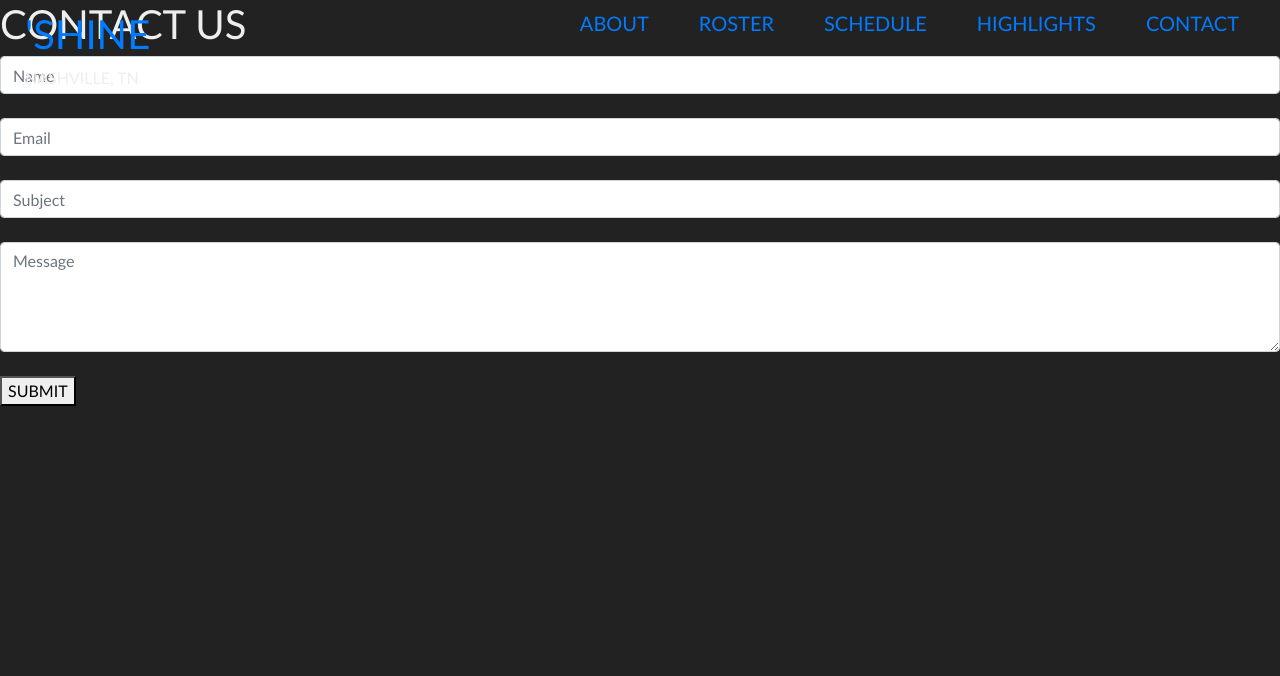
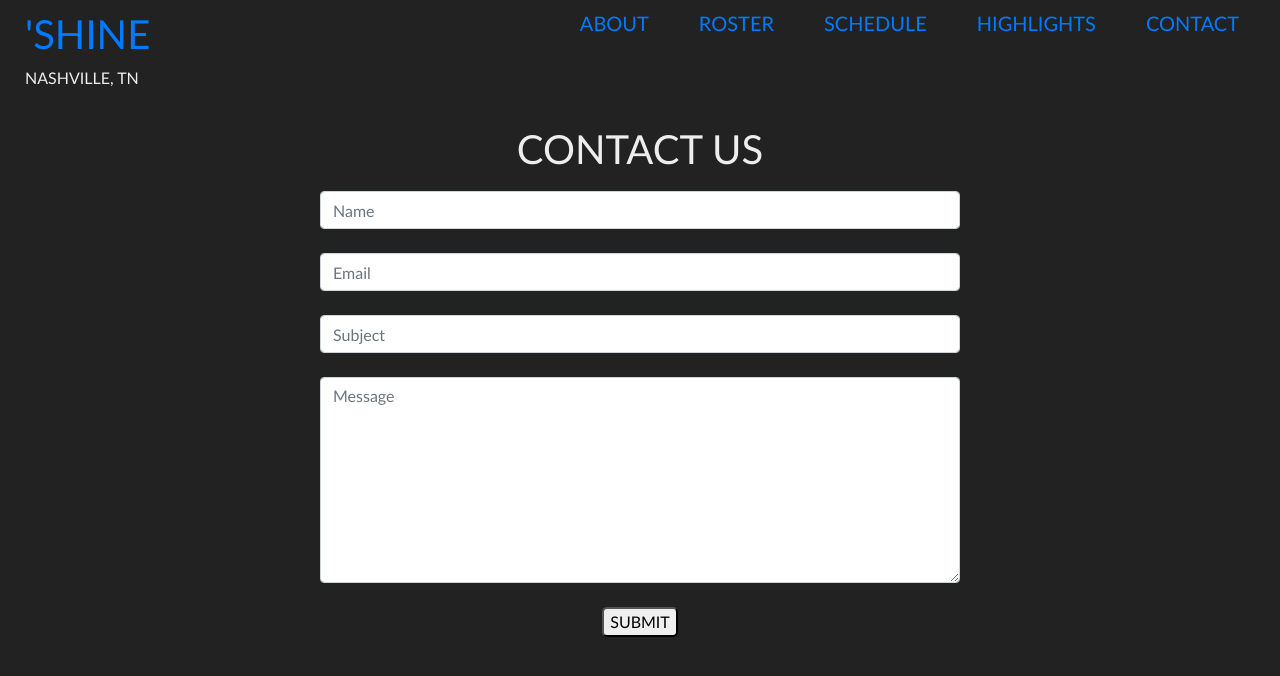
Before and after one commit to liz-barnes/nashville-shine-ultimate, a React (Create React App) app: page /contact in a window 1280 px wide. Shown: the top 676 px of the page. Built offline with nearby package versions, Linux system fonts and the light colour scheme.

Commit message:
style form

```diff
--- a/src/Components/Contact/index.js
+++ b/src/Components/Contact/index.js
@@ -14,17 +14,15 @@ export default function Contact() {
     e.target.reset();
   }
   return (
-    <div className="Contact">
-      <div className='contact-header'>
-        <h1>Contact Us</h1>
-      </div>
+    <div className="Contact page">
+      <h1 className='contact-form-header'>Contact Us</h1>
       <div class="contact-form">
         <form id="contact-form" onSubmit={sendEmail}>
-            <input name="name" type="text" class="form-control" placeholder="Name" required /><br/>
-            <input name="email" type="text" class="form-control" placeholder="Email" required /><br/>
-            <input name="subject" type="text" class="form-control" placeholder="Subject" required /><br/>
-            <textarea name="message" type="text" class="form-control" placeholder="Message" rows="4" required></textarea><br/>
-            <button type="submit" name="submitbutton">SUBMIT</button>
+            <input name="name" type="text" className="form-control" placeholder="Name" required /><br/>
+            <input name="email" type="text" className="form-control" placeholder="Email" required /><br/>
+            <input name="subject" type="text" className="form-control" placeholder="Subject" required /><br/>
+            <textarea name="message" type="text" className="form-control" placeholder="Message" rows="8" required></textarea><br/>
+            <button type="submit" className='submit-button'>SUBMIT</button>
         </form>
       </div>
     </div>
--- /dev/null
+++ b/src/styles/components/_contact.scss
@@ -0,0 +1,15 @@
+.Contact {
+    margin: 125px 0px;
+    text-align: center;
+}
+
+.contact-form {
+    margin: auto;
+    width: 50%;
+    padding-top: 10px;
+}
+
+.submit-button {
+    margin: 0px;
+    border-radius: 5px;
+}
--- a/src/styles/components/index.scss
+++ b/src/styles/components/index.scss
@@ -4,3 +4,4 @@
 @import './roster';
 @import './schedule';
 @import './highlights';
+@import './contact';
```
